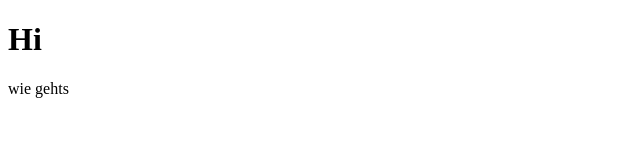
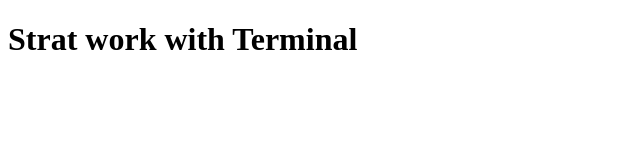
Before and after one commit to mykhailotsynkevych/repo-per-terminal, a plain HTML site: page index.html in a window 1280 px wide. Shown: the whole page, without its empty margins (0-640 px from the left). Drawn offline with Linux system fonts and the light colour scheme.

Commit message:
finishV2

```diff
--- a/index.html
+++ b/index.html
@@ -7,7 +7,6 @@
     <title>Document</title>
 </head>
 <body>
-   <h1>Hi</h1>
-   <p>wie gehts</p>
+   <h1>Strat work with Terminal</h1>
 </body>
 </html>
```
